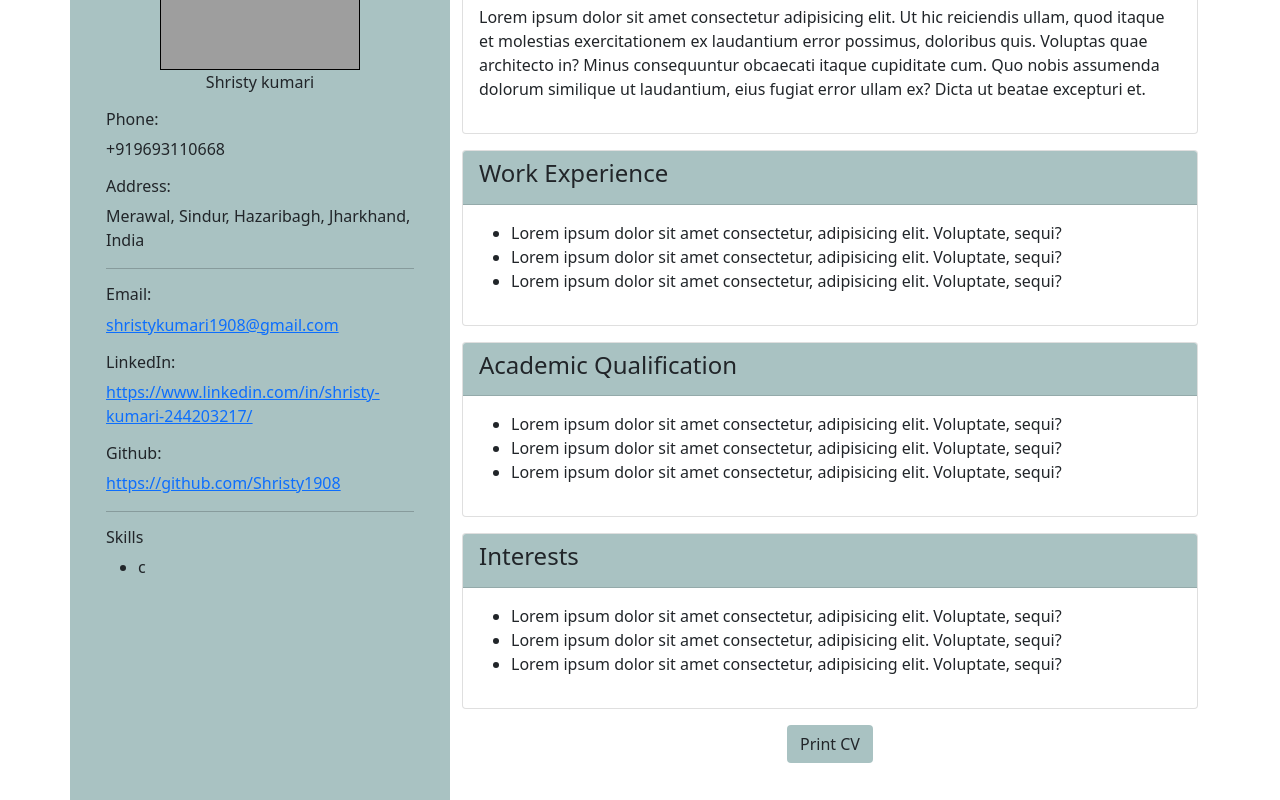
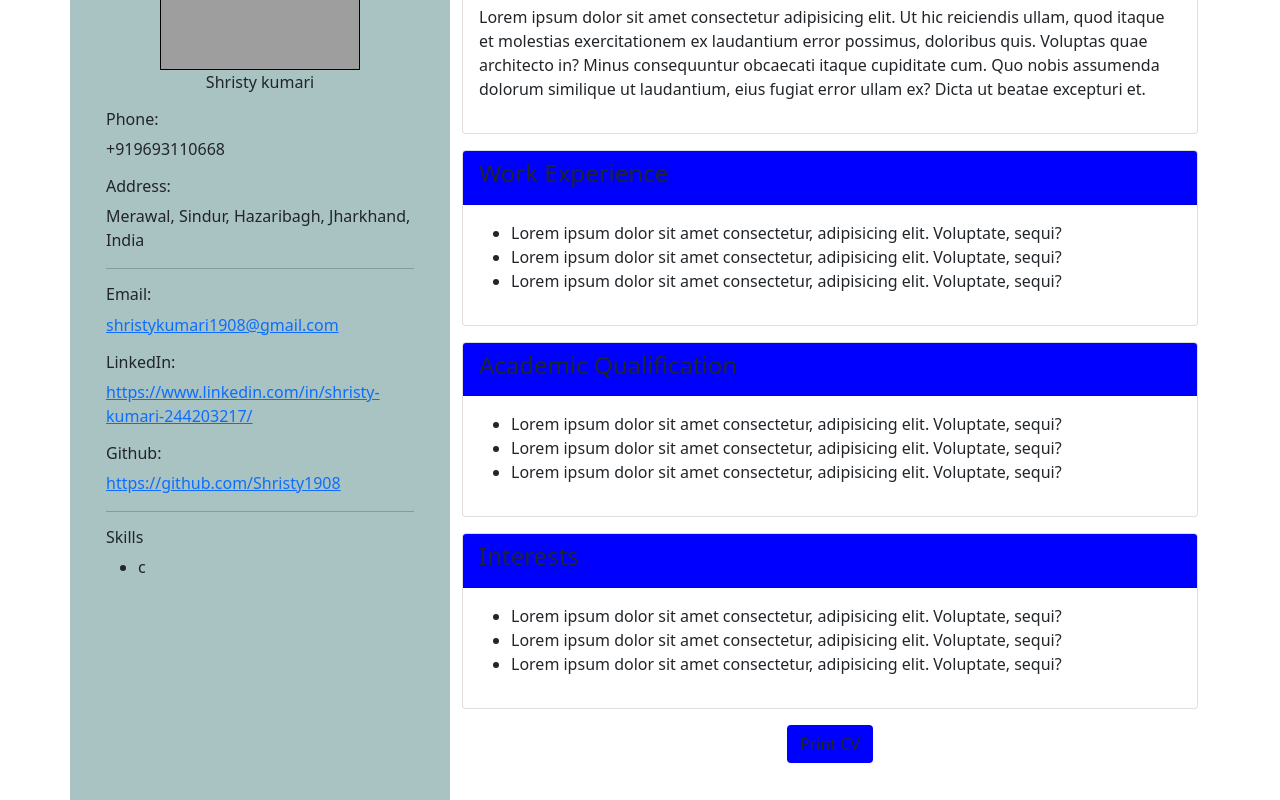
Before and after one commit to Shristy1908/Resume-generator, a plain HTML site: page index.html in a window 1280 px wide. Both pictures are taken after typing "Sample", "Sample", "Sample", "Sample", "Sample", "Sample" into the empty fields and a click on the button "Generate CV". Shown: the part 178-978 px from the top of the page. Drawn offline with nearby package versions, Linux system fonts and the light colour scheme; grey boxes are pictures that could not be loaded.

Commit message:
Update style.css

```diff
--- a/style.css
+++ b/style.css
@@ -16,7 +16,7 @@ a{
     background-color: rgb(169, 194, 194);
 }
 #bg{
-    background-color: rgb(169, 194, 194);
+    background-color: blue;
 }
 #cv-template{
     display: none;
```
